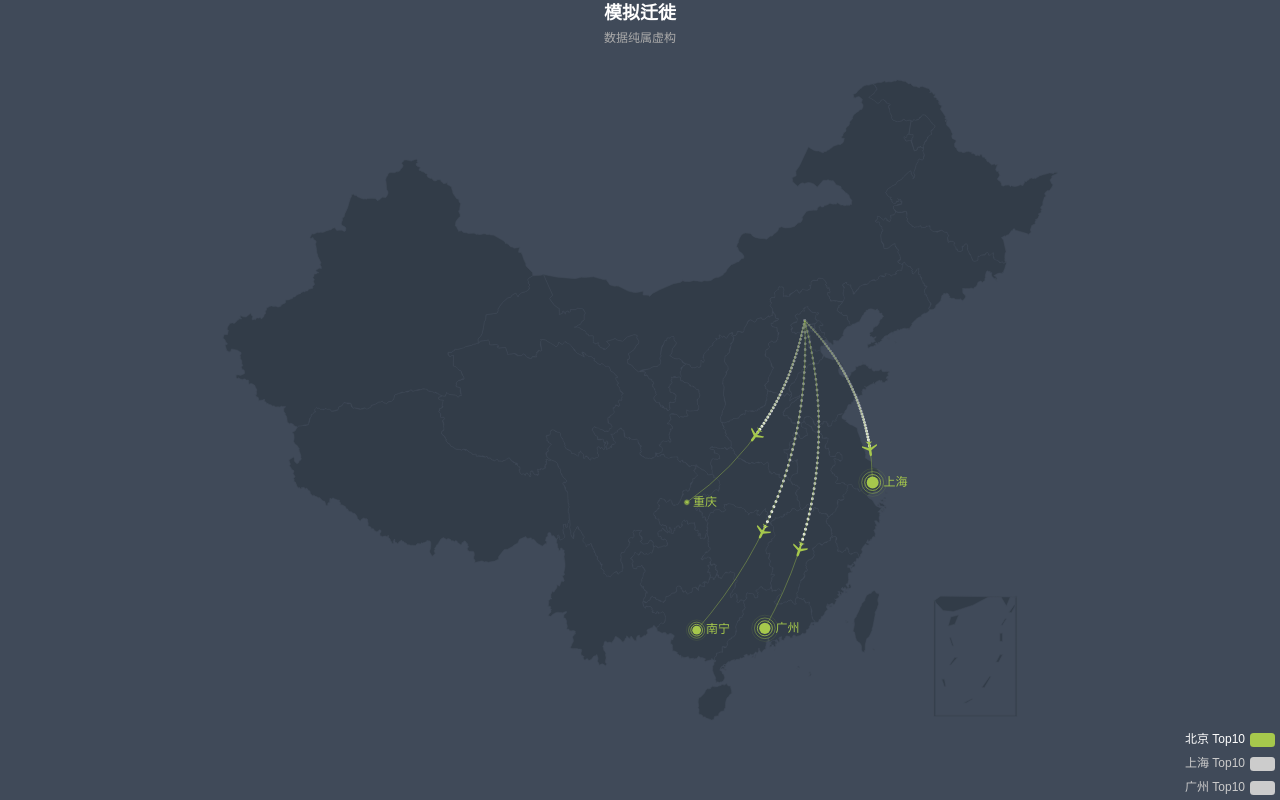
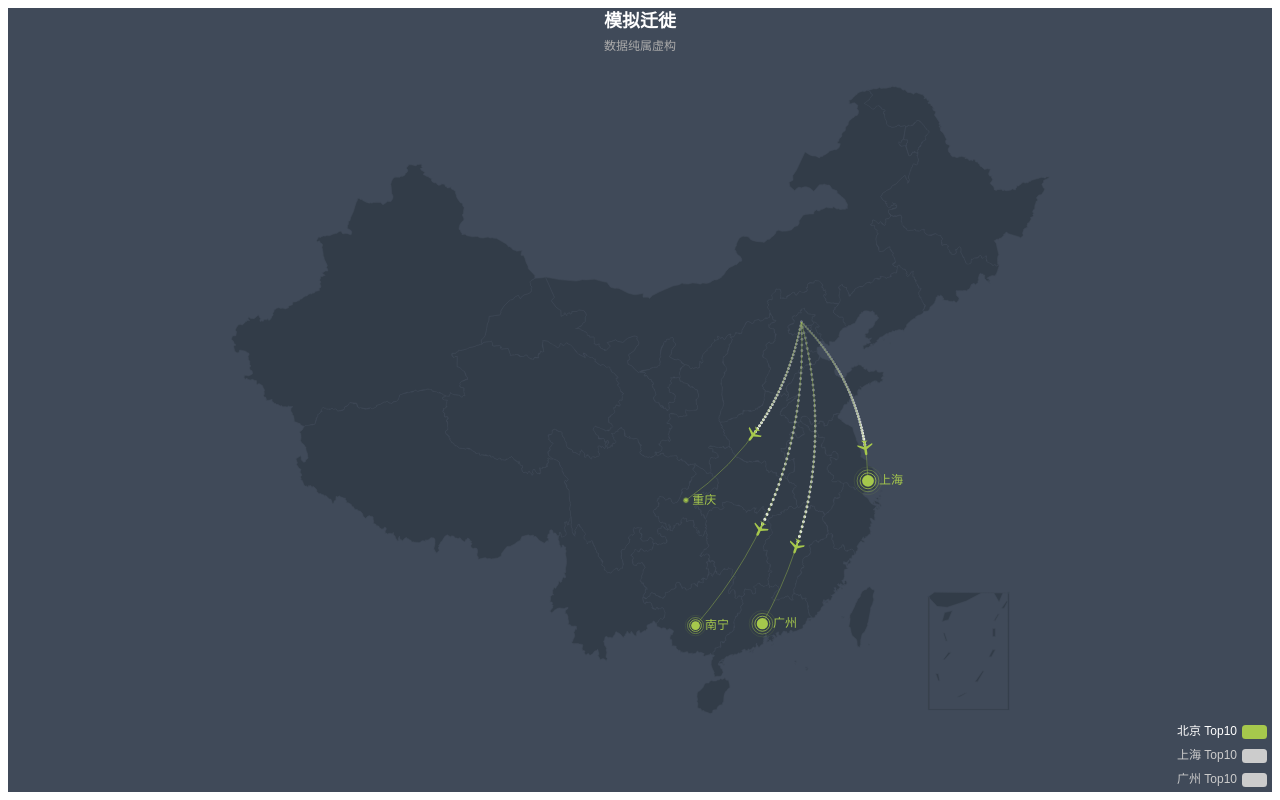
Before and after one commit to FantasticPerson/baiduMapTransfer, a plain HTML site: page demo.html in a window 1280 px wide. Drawn offline with nearby package versions, Linux system fonts and the light colour scheme; animation ran at ten frames a second.

Commit message:
update demo

```diff
--- a/demo.html
+++ b/demo.html
@@ -2,10 +2,8 @@
 <head>
     <meta charset="utf-8">
     <style type="text/css">
-        body {
-            margin: 0;
-        }
         #main {
+            width:100%;
             height: 100%;
         }
     </style>
@@ -218,6 +216,7 @@
         }
     ];
 
+    var legendNames = [];
     var generateFileData = [];
     for(var i=0;i<fileData.length;i++){
         var tempArr = [];
@@ -227,6 +226,7 @@
             tempArr.push([{name:fromName},{name:tempLocaItem.cityName,value:tempLocaItem.toNum}])
         }
         generateFileData.push([fromName,tempArr]);
+        legendNames.push(fromName + ' Top10');
     }
 
     var planePath = 'path://M1705.06,1318.313v-89.254l-319.9-221.799l0.073-208.063c0.521-84.662-26.629-121.796-63.961-121.491c-37.332-0.305-64.482,36.829-63.961,121.491l0.073,208.063l-319.9,221.799v89.254l330.343-157.288l12.238,241.308l-134.449,92.931l0.531,42.034l175.125-42.917l175.125,42.917l0.531-42.034l-134.449-92.931l12.238-241.308L1705.06,1318.313z';
@@ -341,7 +341,7 @@
             orient: 'vertical',
             top: 'bottom',
             left: 'right',
-            data:['北京 Top10', '上海 Top10', '广州 Top10'],
+            data:legendNames,
             textStyle: {
                 color: '#fff'
             },
```
